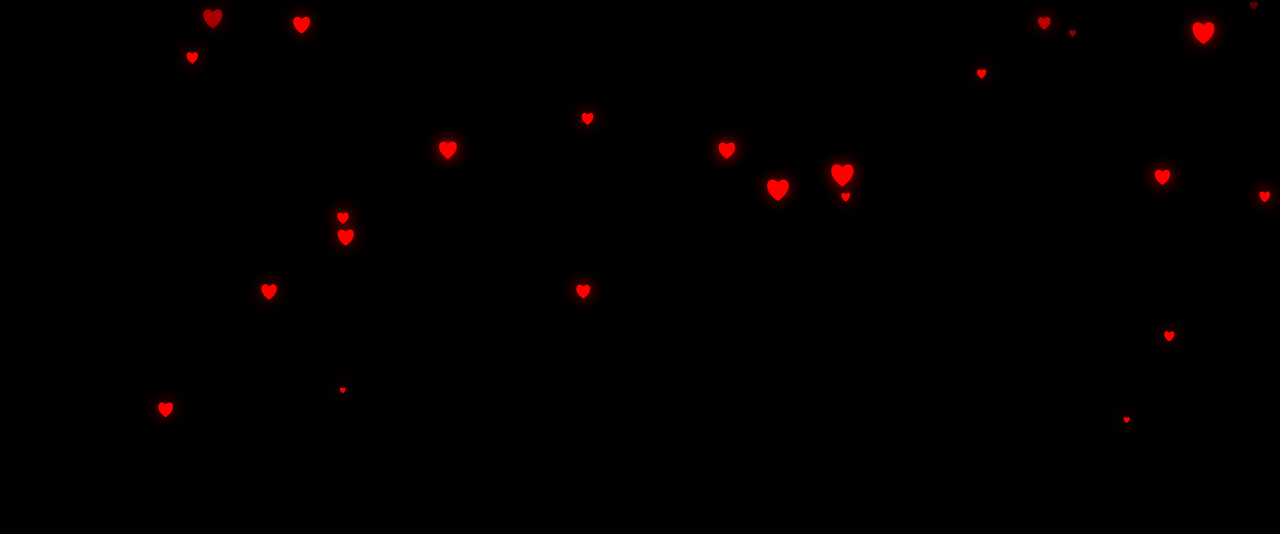
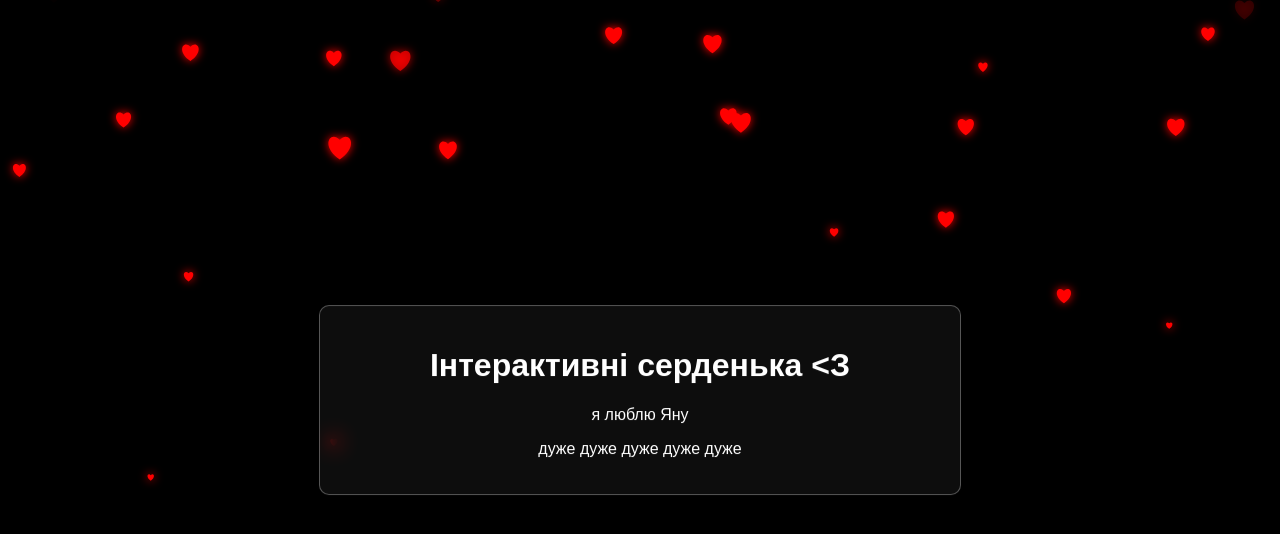
Before and after one commit to forditt/one-year, a plain HTML site: page index.html in a window 1280 px wide. Drawn offline with Linux system fonts and the light colour scheme.

Commit message:
Add files via upload

```diff
--- a/index.html
+++ b/index.html
@@ -8,17 +8,39 @@
         body {
             margin: 0;
             overflow: hidden;
-            background: black; /* Темний фон для контрасту */
+            background: black;
         }
         canvas {
             position: absolute;
             top: 0;
             left: 0;
         }
+        .glass-box {
+            position: absolute;
+            top: 50%;
+            left: 50%;
+            transform: translate(-50%, -50%);
+            width: 50%;
+            max-width: 600px;
+            padding: 20px;
+            background: rgba(71, 71, 71, 0.185);
+            backdrop-filter: blur(10px);
+            border: 1px solid rgba(255, 255, 255, 0.3);
+            border-radius: 10px;
+            box-shadow: 0 4px 20px rgba(0, 0, 0, 0.2);
+            color: white;
+            font-family: Arial, sans-serif;
+            text-align: center;
+        }
     </style>
 </head>
 <body>
     <canvas id="heartCanvas"></canvas>
+    <div class="glass-box">
+        <h1>Інтерактивні серденька <З</h1>
+        <p>я люблю Яну</p>
+        <p>дуже дуже дуже дуже дуже </p>
+    </div>
     <script>
         const canvas = document.getElementById('heartCanvas');
         const ctx = canvas.getContext('2d');
@@ -28,7 +50,13 @@
         const hearts = [];
         const maxHearts = 100;
 
-        let mouse = { x: 0, y: 0, radius: 100 }; // Радіус впливу курсора
+        const mouse = {
+            x: -9999,
+            y: -9999,
+            radius: 30,
+            vx: 0, // Швидкість руху миші по осі X
+            vy: 0  // Швидкість руху миші по осі Y
+        };
 
         class Heart {
             constructor() {
@@ -44,18 +72,19 @@
                 this.fadeInSpeed = Math.random() * 0.02 + 0.01;
                 this.swingAmplitude = Math.random() * 20 + 10;
                 this.swingFrequency = Math.random() * 0.02 + 0.01;
+                this.vx = 0;
+                this.vy = 0;
+                this.glowIntensity = 10;
+                this.targetGlow = 10;
                 this.age = 0;
-                this.vx = 0; // Горизонтальна швидкість після взаємодії
-                this.vy = 0; // Вертикальна швидкість після взаємодії
-                this.glow = `rgba(255, 0, 0, ${Math.random() * 0.5 + 0.5})`; // Світіння
             }
 
             draw() {
                 ctx.save();
                 ctx.globalAlpha = this.opacity;
                 ctx.fillStyle = 'red';
-                ctx.shadowColor = this.glow;
-                ctx.shadowBlur = 15; // Інтенсивність світіння
+                ctx.shadowColor = `rgba(255, 0, 0, ${Math.min(this.opacity + 0.5, 1)})`;
+                ctx.shadowBlur = this.glowIntensity;
                 ctx.beginPath();
                 const x = this.x + Math.sin(this.age * this.swingFrequency) * this.swingAmplitude;
                 const y = this.y;
@@ -73,23 +102,25 @@
                 if (this.opacity < 1) {
                     this.opacity += this.fadeInSpeed;
                 }
-                this.x += this.vx; // Додаємо горизонтальний рух
+                this.x += this.vx;
                 this.y += this.vy + this.speed;
 
-                // Ефект відскоку, якщо курсор взаємодіє
                 const dx = mouse.x - this.x;
                 const dy = mouse.y - this.y;
                 const distance = Math.sqrt(dx * dx + dy * dy);
 
                 if (distance < mouse.radius) {
                     const angle = Math.atan2(dy, dx);
-                    this.vx = -Math.cos(angle) * 5; // Розлітаються від курсора
-                    this.vy = -Math.sin(angle) * 5;
+                    this.vx = mouse.vx * 0.5 - Math.cos(angle) * 2;
+                    this.vy = mouse.vy * 0.5 - Math.sin(angle) * 2;
+                    this.targetGlow = 70;
                 } else {
-                    // Повернення до стандартної швидкості
-                    this.vx *= 0.98; // Поступове сповільнення
+                    this.vx *= 0.98;
                     this.vy *= 0.98;
+                    this.targetGlow = 10;
                 }
+
+                this.glowIntensity += (this.targetGlow - this.glowIntensity) * 0.1;
 
                 if (this.y > canvas.height || this.x < 0 || this.x > canvas.width) {
                     this.reset();
@@ -113,8 +144,10 @@
         }
 
         function spawnHearts() {
-            setInterval(addHeart, 200); // Додає нове серце кожні 200 мс
+            setInterval(addHeart, 200);
         }
+
+        let lastMousePosition = { x: mouse.x, y: mouse.y };
 
         window.addEventListener('resize', () => {
             canvas.width = window.innerWidth;
@@ -122,8 +155,11 @@
         });
 
         window.addEventListener('mousemove', (e) => {
+            mouse.vx = e.clientX - lastMousePosition.x;
+            mouse.vy = e.clientY - lastMousePosition.y;
             mouse.x = e.clientX;
             mouse.y = e.clientY;
+            lastMousePosition = { x: mouse.x, y: mouse.y };
         });
 
         spawnHearts();
```
